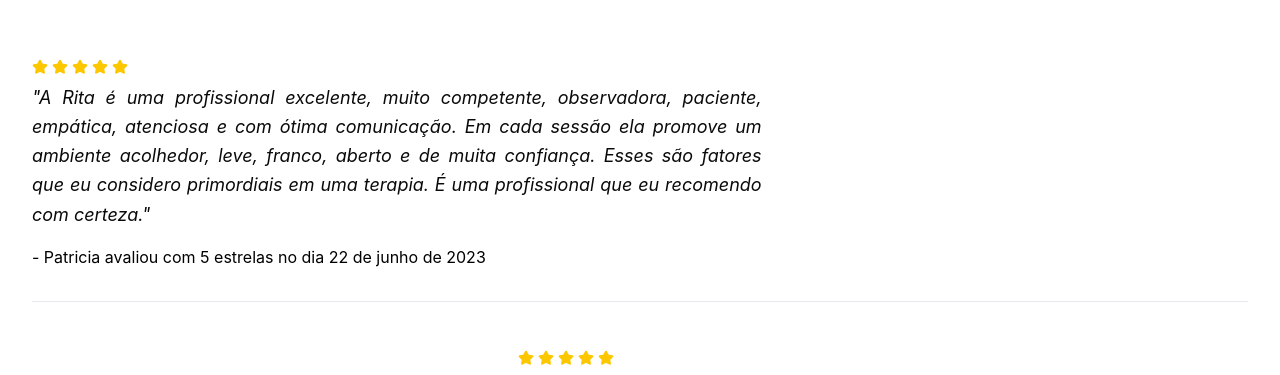
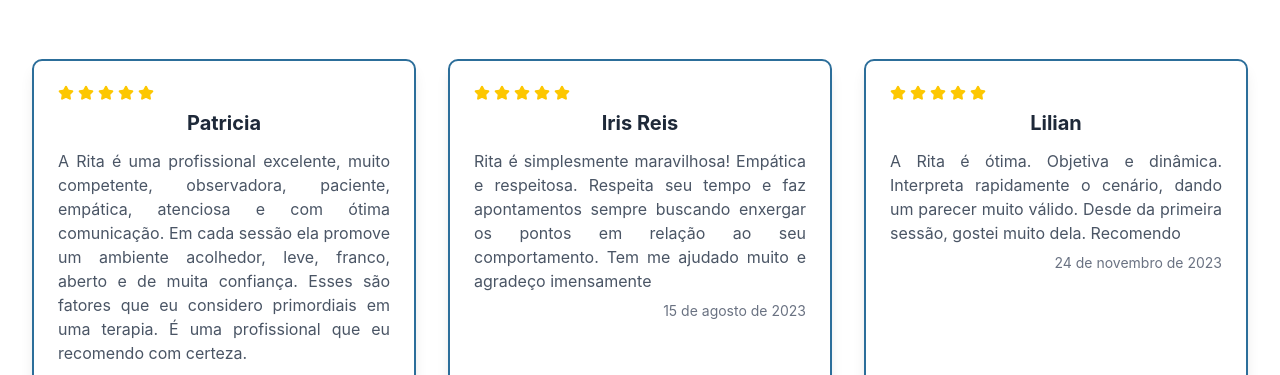
Before and after one commit to FelipeSoares-code/cuidando-de-mim, a React (Vite) app: page / in a window 1280 px wide. Shown: the part 2420-2795 px from the top of the page. Built offline with nearby package versions, Linux system fonts and the light colour scheme.

Commit message:
fiz as avaliações em estilo card

```diff
--- a/src/App.css
+++ b/src/App.css
@@ -39,6 +39,7 @@
   --color-sidebar-accent-foreground: var(--sidebar-accent-foreground);
   --color-sidebar-border: var(--sidebar-border);
   --color-sidebar-ring: var(--sidebar-ring);
+  --color-azul-padrao: #2c6e9a;
 }
 
 body {
--- a/src/components/About.jsx
+++ b/src/components/About.jsx
@@ -1,6 +1,6 @@
 import clinica4 from '../assets/imagens/foto-clinica4.jpeg';
 import rita from '../assets/imagens/foto-rita-2.1.jpg';
-import Card from './card';
+import Card from './ui/card';
 import { GraduationCap, Brain, Sparkles, User } from 'lucide-react';
 
 const About = () => {
@@ -10,7 +10,7 @@ const About = () => {
     <div className="container mx-auto px-4 md:px-8 mt-24 font-serif" style={aboutStyle}>
       {/* Mensagem de destaque */}
       <div className="text-center mb-16">
-        <p className="text-2xl md:text-3xl font-oswald text-[#6666a8] font-normal">
+        <p className="text-2xl md:text-3xl font-oswald text-[var(--color-azul-padrao)] font-normal">
           Atendimento Online e Presencial!
         </p>
       </div>
--- a/src/components/Header.jsx
+++ b/src/components/Header.jsx
@@ -18,7 +18,7 @@ const Header = () => {
   };
 
   return (
-    <header className="bg-[#2c6e9a] sticky top-0 z-50 px-4 md:px-8">
+    <header className="bg-[var(--color-azul-padrao)] sticky top-0 z-50 px-4 md:px-8">
       <nav className="flex items-center justify-between py-3">
         {/* Logo e Nome */}
         <div className="flex items-center">
--- a/src/components/Reviews.jsx
+++ b/src/components/Reviews.jsx
@@ -1,24 +1,22 @@
 import { Star } from 'lucide-react';
+import Card from './ui/card';
 
 const Reviews = () => {
   const reviews = [
     {
       text: "A Rita é uma profissional excelente, muito competente, observadora, paciente, empática, atenciosa e com ótima comunicação. Em cada sessão ela promove um ambiente acolhedor, leve, franco, aberto e de muita confiança. Esses são fatores que eu considero primordiais em uma terapia. É uma profissional que eu recomendo com certeza.",
       author: "Patricia",
-      date: "22 de junho de 2023",
-      alignment: "left"
+      date: "22 de junho de 2023"
     },
     {
       text: "Rita é simplesmente maravilhosa! Empática e respeitosa. Respeita seu tempo e faz apontamentos sempre buscando enxergar os pontos em relação ao seu comportamento. Tem me ajudado muito e agradeço imensamente",
       author: "Iris Reis",
-      date: "15 de agosto de 2023",
-      alignment: "right"
+      date: "15 de agosto de 2023"
     },
     {
       text: "A Rita é ótima. Objetiva e dinâmica. Interpreta rapidamente o cenário, dando um parecer muito válido. Desde da primeira sessão, gostei muito dela. Recomendo",
       author: "Lilian",
-      date: "24 de novembro de 2023",
-      alignment: "left"
+      date: "24 de novembro de 2023"
     }
   ];
 
@@ -37,33 +35,20 @@ const Reviews = () => {
       <h1 className="text-4xl md:text-5xl font-dancing-script font-bold text-center mb-16">
         Avaliações
       </h1>
-
-      <div className="space-y-12">
+      <div className="grid grid-cols-1 md:grid-cols-3 gap-8">
         {reviews.map((review, index) => (
-          <div key={index}>
-            <div className={`${
-              review.alignment === 'left'
-                ? 'text-left mr-0 md:mr-[40%]'
-                : 'text-right ml-0 md:ml-[40%]'
-            }`}>
-              <StarRating />
-              <p className="text-lg italic leading-relaxed mb-4 text-justify">
-                "{review.text}"
-              </p>
-              <a
-                href="https://www.doctoralia.com.br/rita-soares/psicologo/sao-bernardo-do-campo"
-                target="_blank"
-                rel="noopener noreferrer"
-                className="text-black hover:text-blue-600 transition-colors duration-200 no-underline"
-              >
-                - {review.author} avaliou com 5 estrelas no dia {review.date}
-              </a>
-            </div>
-
-            {index < reviews.length - 1 && (
-              <hr className="border-gray-200 my-8" />
-            )}
-          </div>
+          <Card
+            key={index}
+            titulo={review.author}
+            descricao={
+              <div className="flex flex-col h-full justify-between">
+                <span key="text" className="block text-justify">{review.text}</span>
+                <span key="date" className="block mt-2 text-sm text-gray-500 text-right self-end">{review.date}</span>
+              </div>
+            }
+            icone={<StarRating />}
+            borda={true}
+          />
         ))}
       </div>
 
--- a/src/components/card.jsx
+++ /dev/null
@@ -1,12 +0,0 @@
-
-
-export default function Card({ titulo, descricao, icone }) {
-    const cardStyle = { fontFamily: "'Inter', Arial, Helvetica, sans-serif" }
-    return (
-        <div className={`w-full bg-white p-6 rounded-lg shadow-lg hover:shadow-xl transition-shadow duration-300 text-center`} style={cardStyle}>
-            {icone}
-            <h4 className="text-xl font-bold mb-3 text-gray-800">{titulo}</h4>
-            <p className="text-gray-600">{descricao}</p>
-        </div>
-    )
-}
--- a/src/components/ui/card.jsx
+++ b/src/components/ui/card.jsx
@@ -1,101 +1,23 @@
-import * as React from "react"
 
-import { cn } from "@/lib/utils"
+export default function Card({ titulo, descricao, icone, borda }) {
 
-function Card({
-  className,
-  ...props
-}) {
-  return (
-    <div
-      data-slot="card"
-      className={cn(
-        "bg-card text-card-foreground flex flex-col gap-6 rounded-xl border py-6 shadow-sm",
-        className
-      )}
-      {...props} />
-  );
+    const cardStyle = { fontFamily: "'Inter', Arial, Helvetica, sans-serif" }
+
+    borda = (borda === true) ? { border: '2px solid var(--color-azul-padrao' } : {}
+    Object.assign(cardStyle, borda)
+
+    return (
+        <div className={`w-full bg-white p-6 rounded-lg shadow-lg hover:shadow-xl transition-shadow duration-300 text-center`} style={cardStyle}>
+            {icone}
+            <h4 className="text-xl font-bold mb-3 text-gray-800">{titulo}</h4>
+            {
+            Array.isArray(descricao)
+                ? descricao.map((desc, idx) => (
+                    <p key={idx} className="text-gray-600">{desc}</p>
+                    ))
+                :
+                <p className="text-gray-600">{descricao}</p>
+            }
+        </div>
+    )
 }
-
-function CardHeader({
-  className,
-  ...props
-}) {
-  return (
-    <div
-      data-slot="card-header"
-      className={cn(
-        "@container/card-header grid auto-rows-min grid-rows-[auto_auto] items-start gap-1.5 px-6 has-data-[slot=card-action]:grid-cols-[1fr_auto] [.border-b]:pb-6",
-        className
-      )}
-      {...props} />
-  );
-}
-
-function CardTitle({
-  className,
-  ...props
-}) {
-  return (
-    <div
-      data-slot="card-title"
-      className={cn("leading-none font-semibold", className)}
-      {...props} />
-  );
-}
-
-function CardDescription({
-  className,
-  ...props
-}) {
-  return (
-    <div
-      data-slot="card-description"
-      className={cn("text-muted-foreground text-sm", className)}
-      {...props} />
-  );
-}
-
-function CardAction({
-  className,
-  ...props
-}) {
-  return (
-    <div
-      data-slot="card-action"
-      className={cn(
-        "col-start-2 row-span-2 row-start-1 self-start justify-self-end",
-        className
-      )}
-      {...props} />
-  );
-}
-
-function CardContent({
-  className,
-  ...props
-}) {
-  return (<div data-slot="card-content" className={cn("px-6", className)} {...props} />);
-}
-
-function CardFooter({
-  className,
-  ...props
-}) {
-  return (
-    <div
-      data-slot="card-footer"
-      className={cn("flex items-center px-6 [.border-t]:pt-6", className)}
-      {...props} />
-  );
-}
-
-export {
-  Card,
-  CardHeader,
-  CardFooter,
-  CardTitle,
-  CardAction,
-  CardDescription,
-  CardContent,
-}
```
